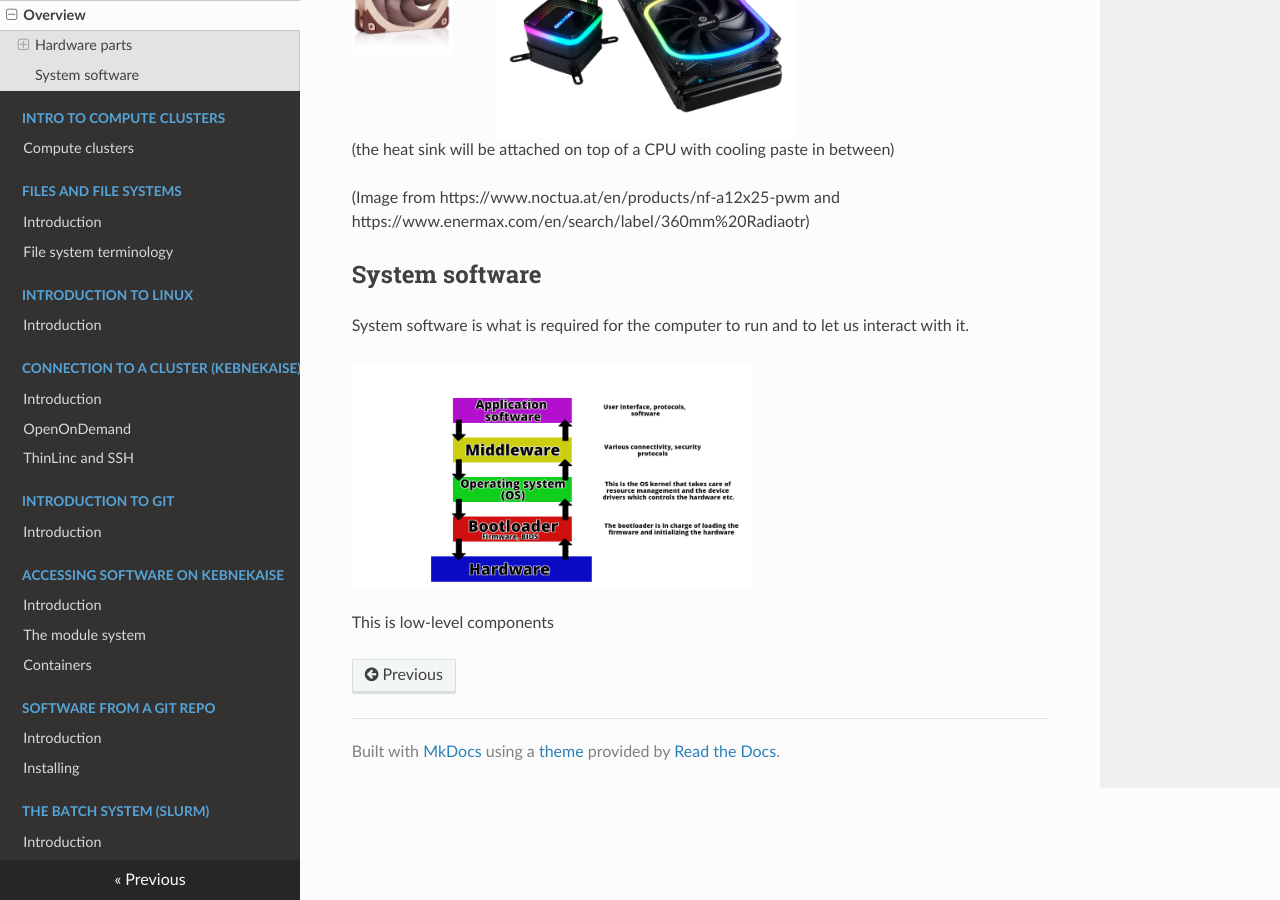
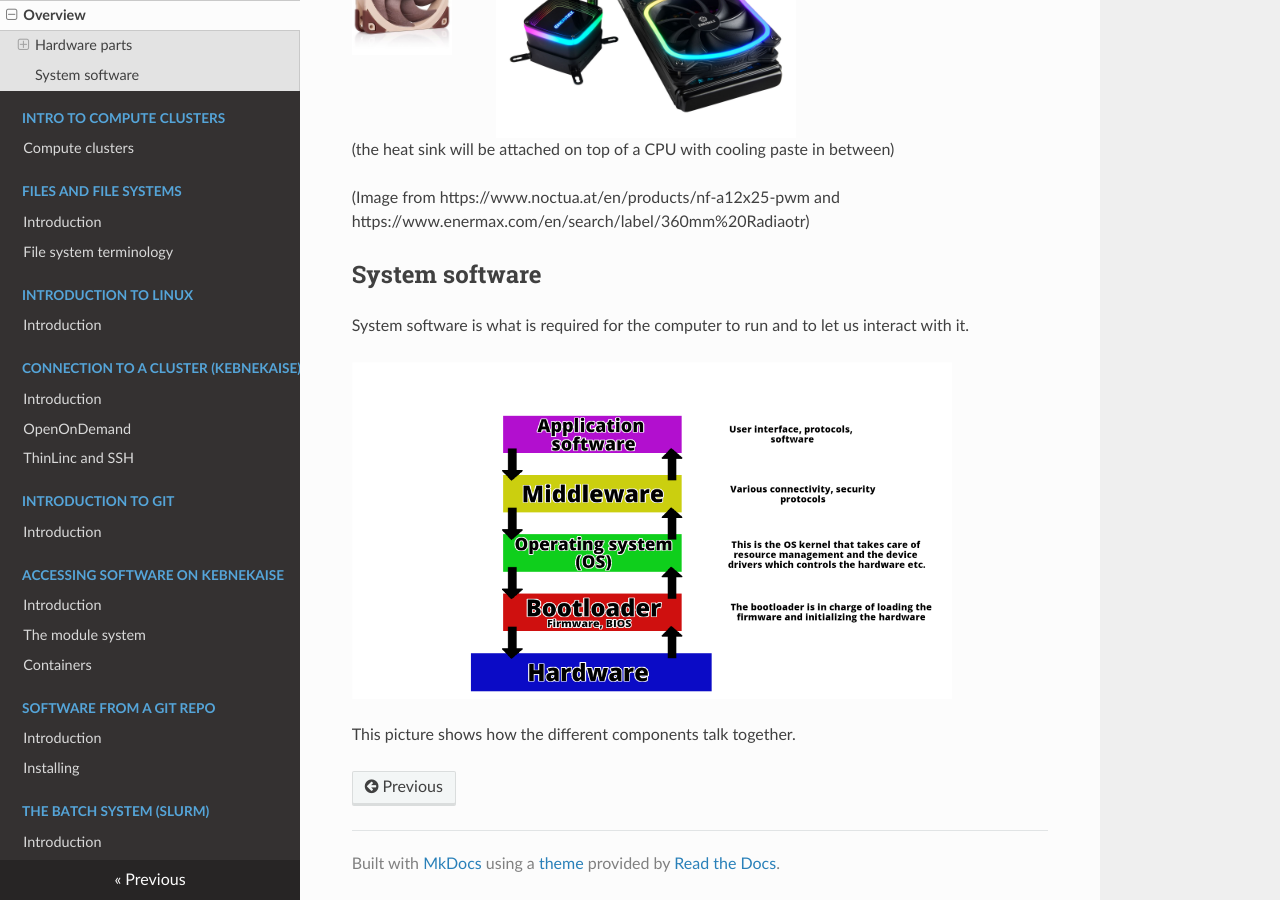
Before and after one commit to hpc2n/bioinformatics-hpc, an MkDocs documentation site: the page built from docs/1.computer/computer.md, in a window 1280 px wide and 900 px high, scrolled down 3829 px. Built offline with MkDocs 1.6.1, drawn with Linux system fonts in a browser that asks for light colours; nearby versions of some CDN libraries.

Commit message:
Making a comment and making the image larger

```diff
--- a/docs/1.computer/computer.md
+++ b/docs/1.computer/computer.md
@@ -78,7 +78,6 @@ Watercooling including heat sink (the heat sink will be attached on top of a CPU
 
 System software is what is required for the computer to run and to let us interact with it.
 
-![System software](../../images/system-software.png){: style="width: 400px;"}
+![System software](../../images/system-software.png){: style="width: 600px;"}
 
-
-This is low-level components
+This picture shows how the different components talk together.
```
